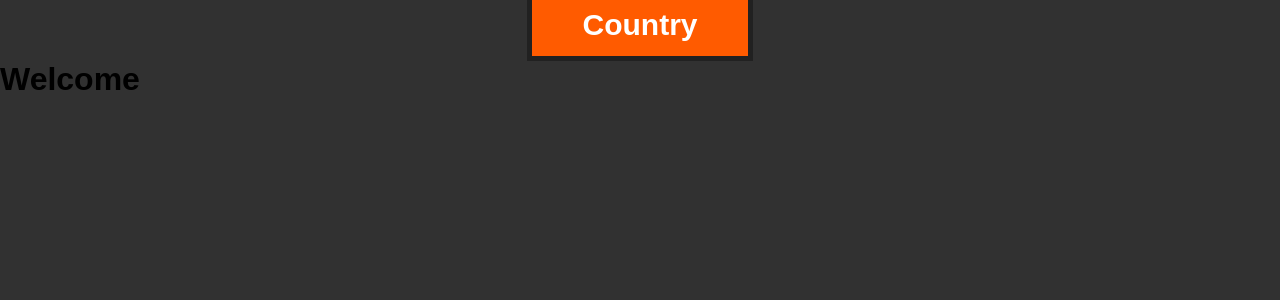
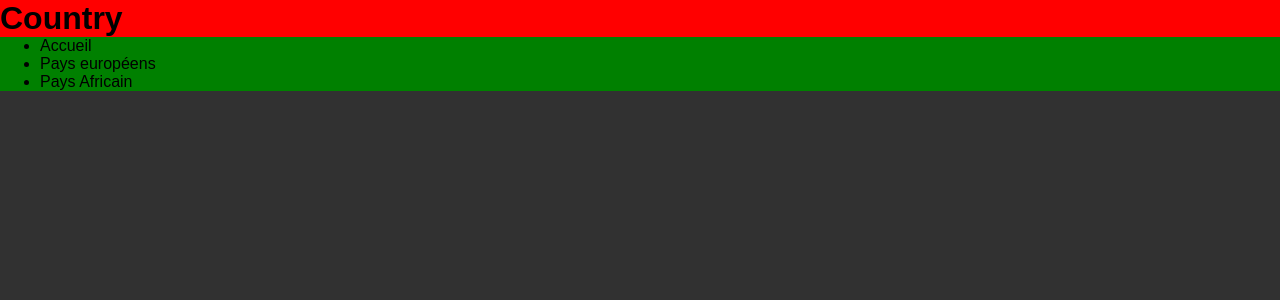
Before and after one commit to PamplemousseMR/Country, an Angular app: page / in a window 1280 px wide. Shown: the top 300 px of the page. Built offline with nearby package versions, Linux system fonts and the light colour scheme.

Commit message:
feat(menu): add general style

```diff
--- a/src/app/app.component.html
+++ b/src/app/app.component.html
@@ -1,2 +1,4 @@
-<app-header m_tittle="Country"></app-header>
-<h1>Welcome</h1>
+<div id="AppComponent">
+    <app-header m_tittle="Country"></app-header>
+    <app-menu></app-menu>
+</div>
--- a/src/app/app.component.ts
+++ b/src/app/app.component.ts
@@ -5,4 +5,5 @@ import { Component } from '@angular/core';
   templateUrl: './app.component.html',
   styleUrls: ['./app.component.css']
 })
+
 export class AppComponent {}
--- a/src/app/app.module.ts
+++ b/src/app/app.module.ts
@@ -4,11 +4,13 @@ import { NgModule } from '@angular/core';
 import { AppRoutingModule } from './app-routing.module';
 import { AppComponent } from './app.component';
 import { HeaderComponent } from './header/header.component';
+import { MenuComponent } from './menu/menu.component';
 
 @NgModule({
   declarations: [
     AppComponent,
-    HeaderComponent
+    HeaderComponent,
+    MenuComponent
   ],
   imports: [
     BrowserModule,
--- a/src/app/header/header.component.css
+++ b/src/app/header/header.component.css
@@ -1,15 +1,3 @@
 #HeaderComponent h1 {
-    /* general */
-    height: 40px;
-    width: 200px;
-    margin: auto auto auto;
-    border : solid 5px #212121;
-    padding: 8px;
-    background: #FF5B00;
-    font-size: 30px;
-    color: white;
-    text-align: center;
-
-    /* adjust */
-    margin-top: -5px;
+    background: red;
 }
--- /dev/null
+++ b/src/app/menu/menu.component.css
@@ -0,0 +1,3 @@
+#MenuComponent {
+    background-color: green;
+}
--- /dev/null
+++ b/src/app/menu/menu.component.html
@@ -0,0 +1,7 @@
+<div id="MenuComponent">
+  <ul>
+    <li>Accueil</li>
+    <li>Pays européens</li>
+    <li>Pays Africain</li>
+  </ul>
+</div>
--- /dev/null
+++ b/src/app/menu/menu.component.ts
@@ -0,0 +1,15 @@
+import { Component, OnInit } from '@angular/core';
+
+@Component({
+  selector: 'app-menu',
+  templateUrl: './menu.component.html',
+  styleUrls: ['./menu.component.css']
+})
+export class MenuComponent implements OnInit {
+
+  constructor() { }
+
+  ngOnInit() {
+  }
+
+}
--- a/src/styles.css
+++ b/src/styles.css
@@ -1,7 +1,5 @@
 * {
     margin: 0;
-    padding: 0;
-    border: 0;
 }
 
 body {
```
Also changed, not shown: 1 other file (tests, documents, lock files or other folders).
